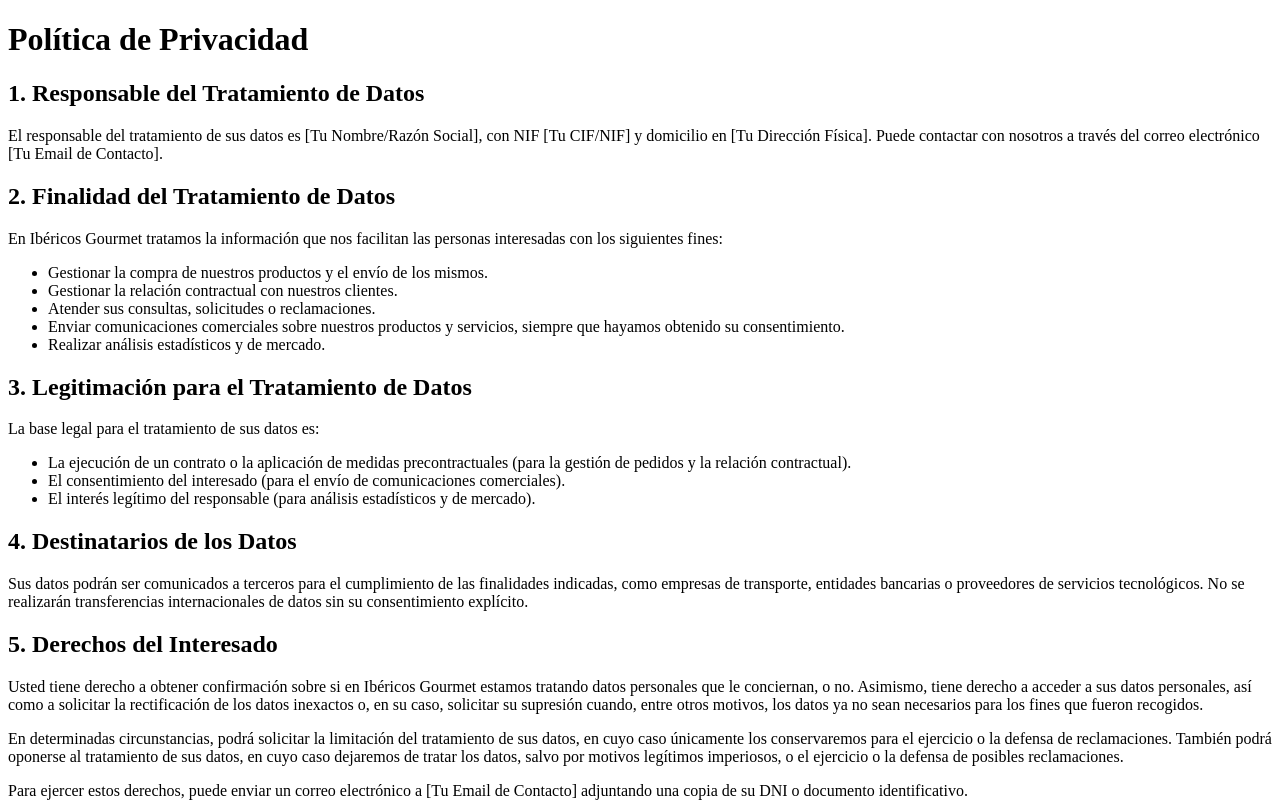
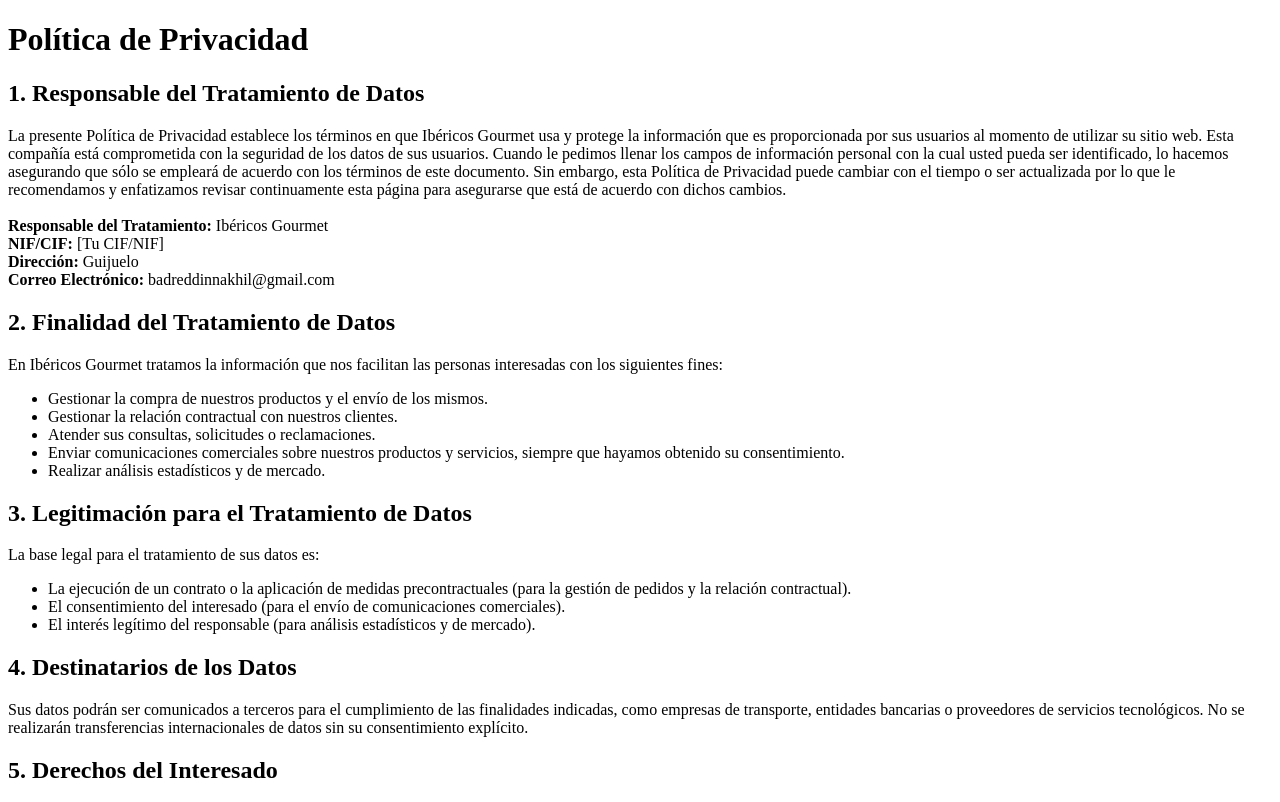
Before and after one commit to badrx15/ibericosgourmet, a Next.js app: page /politica-privacidad in a window 1280 px wide. Shown: the top 802 px of the page. Built offline with nearby package versions, Linux system fonts and the light colour scheme.

Commit message:
feat: Update legal pages with provided information

```diff
--- a/app/envios/page.js
+++ b/app/envios/page.js
@@ -110,7 +110,7 @@
             Si experimentas algún problema con la entrega de tu pedido (retrasos, paquetes dañados, etc.), por favor, ponte en contacto con nuestro servicio de atención al cliente lo antes posible. Estaremos encantados de ayudarte a resolver cualquier incidencia.
           </p>
           <p className="leading-relaxed">
-            Puedes contactarnos a través de nuestro formulario de contacto o enviando un correo electrónico a [tu_email@ejemplo.com].
+            Puedes contactarnos a través de nuestro formulario de contacto o enviando un correo electrónico a badreddinnakhil@gmail.com.
           </p>
         </section>
       </main>
--- a/app/politica-privacidad/page.js
+++ b/app/politica-privacidad/page.js
@@ -16,8 +16,15 @@
           <section className="mb-8">
             <h2 className="font-serif text-2xl font-bold text-stone-800 mb-4">1. Responsable del Tratamiento de Datos</h2>
             <p className="text-stone-600 leading-relaxed mb-4">
-              El responsable del tratamiento de sus datos es [Tu Nombre/Razón Social], con NIF [Tu CIF/NIF] y domicilio en [Tu Dirección Física].
-              Puede contactar con nosotros a través del correo electrónico [Tu Email de Contacto].
+              La presente Política de Privacidad establece los términos en que Ibéricos Gourmet usa y protege la información que es proporcionada por sus usuarios al momento de utilizar su sitio web. Esta compañía está comprometida con la seguridad de los datos de sus usuarios. Cuando le pedimos llenar los campos de información personal con la cual usted pueda ser identificado, lo hacemos asegurando que sólo se empleará de acuerdo con los términos de este documento. Sin embargo, esta Política de Privacidad puede cambiar con el tiempo o ser actualizada por lo que le recomendamos y enfatizamos revisar continuamente esta página para asegurarse que está de acuerdo con dichos cambios.
+              <br /><br />
+              <strong>Responsable del Tratamiento:</strong> Ibéricos Gourmet
+              <br />
+              <strong>NIF/CIF:</strong> [Tu CIF/NIF]
+              <br />
+              <strong>Dirección:</strong> Guijuelo
+              <br />
+              <strong>Correo Electrónico:</strong> badreddinnakhil@gmail.com
             </p>
           </section>
 
```
Also changed, not shown: app/aviso-legal/page.js (+2 -2 lines).
